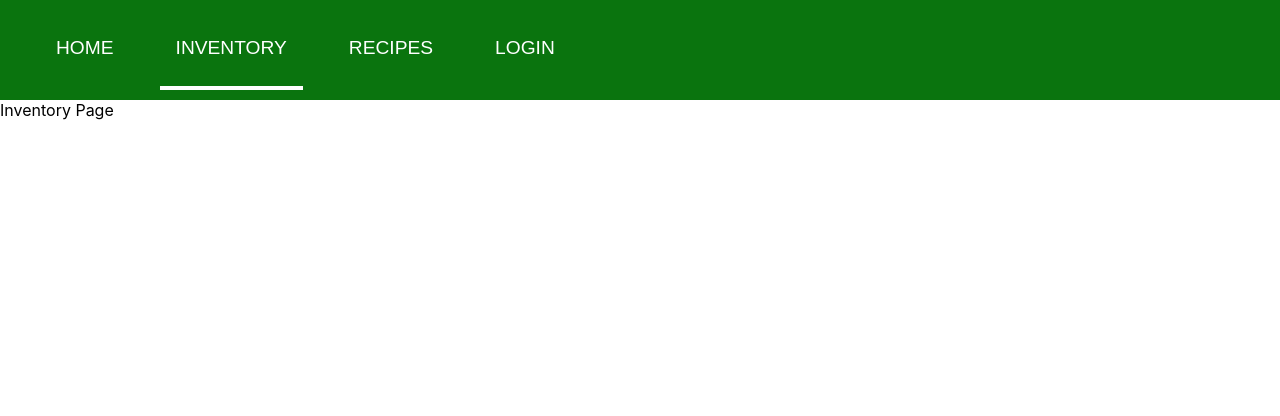
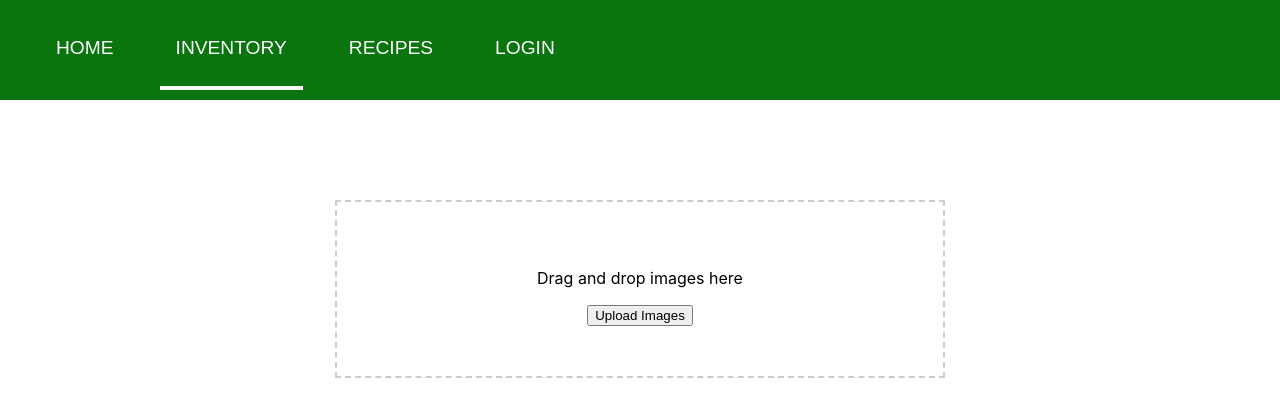
Before and after one commit to kylephan5/bytes, a React (Create React App) app in the folder bytes_client/: page /inventory in a window 1280 px wide. Shown: the top 416 px of the page. Built offline with nearby package versions, Linux system fonts and the light colour scheme.

Commit message:
logout route to home, inventory upload image (no delete yet)

```diff
--- a/bytes_client/src/components/Navbar.js
+++ b/bytes_client/src/components/Navbar.js
@@ -7,7 +7,7 @@ function Navbar({ isLoggedIn }) {
     const toggleMenu = () => setMenuclick(!Menuclick);
     const closemenu = () => setMenuclick(false);
 
-    // console.log(isLoggedIn)
+    console.log(isLoggedIn)
 
     return (
         <>
--- /dev/null
+++ b/bytes_client/src/components/pages/Inventory.css
@@ -0,0 +1,31 @@
+.inventory-container {
+    display: flex;
+    flex-direction: column;
+    align-items: center;
+}
+
+.drop-area {
+    border: 2px dashed #ccc;
+    padding-top: 50px;
+    padding-bottom: 50px;
+    padding-left: 200px;
+    padding-right: 200px;
+    text-align: center;
+    cursor: pointer;
+    margin: 100px;
+}
+
+.image-preview {
+    display: flex;
+    flex-wrap: wrap;
+    justify-content: center;
+    gap: 10px;
+}
+
+img {
+    max-width: 100px;
+    max-height: 100px;
+    object-fit: cover;
+    border: 1px solid #ddd;
+    margin: 5px;
+}
--- a/bytes_client/src/components/pages/Inventory.js
+++ b/bytes_client/src/components/pages/Inventory.js
@@ -1,12 +1,61 @@
-import React from 'react';
+import React, { useState } from 'react';
 import '../../App.css';
+import './Inventory.css';
 
 function Inventory() {
+  const [images, setImages] = useState([]);
+  const fileInputRef = React.createRef();
+
+  const handleDrop = (e) => {
+    e.preventDefault();
+    const droppedFiles = Array.from(e.dataTransfer.files);
+    setImages([...images, ...droppedFiles]);
+  };
+
+  const handleDragOver = (e) => {
+    e.preventDefault();
+  };
+
+  const handleFileSelect = (e) => {
+    const selectedFiles = Array.from(e.target.files);
+    setImages([...images, ...selectedFiles]);
+  };
+
+  const handleUploadClick = () => {
+    fileInputRef.current.click();
+  };
+
   return (
-    <>
-      <div>Inventory Page</div>
-    </>
-  )
+    <div className="inventory-container">
+      <div
+        className="drop-area"
+        onDrop={handleDrop}
+        onDragOver={handleDragOver}
+      >
+        <p>Drag and drop images here</p>
+        <button type="button" onClick={handleUploadClick}>
+          Upload Images
+        </button>
+        <input
+          type="file"
+          multiple
+          accept="image/*"
+          style={{ display: 'none' }}
+          onChange={handleFileSelect}
+          ref={fileInputRef}
+        />
+      </div>
+      <div className="image-preview">
+        {images.map((image, index) => (
+          <img
+            key={index}
+            src={URL.createObjectURL(image)}
+            alt={`Image ${index}`}
+          />
+        ))}
+      </div>
+    </div>
+  );
 }
 
 export default Inventory;
--- a/bytes_client/src/components/pages/Profile.js
+++ b/bytes_client/src/components/pages/Profile.js
@@ -1,25 +1,32 @@
 import { React, useEffect, useState } from 'react';
 import axios from "axios";
 import '../../App.css';
-import { Navigate } from 'react-router-dom';
+// import { Navigate, Redirect } from 'react-router-dom';
+import { useNavigate } from "react-router-dom";
 
-function Profile({ setIsLoggedIn }) {
+
+function Profile(setIsLoggedIn) {
     const [email, setEmail] = useState();
     const [oldPassword, setOldPassword] = useState('');
     const [newPassword, setNewPassword] = useState('');
     const [confirmNewPassword, setConfirmNewPassword] = useState('');
     // const [passwordChangeMessage, setPasswordChangeMessage] = useState(''); // show password success/fail to change to user?
 
-    const userLogout = ({ setIsLoggedIn }) => {
+    const navigate = useNavigate();
+    const userLogout = () => {
         axios.post('logout/').then(function (response) {
-            console.log('signed out');
-            console.log(setIsLoggedIn)
+            // console.log('signed out');
+            // console.log(setIsLoggedIn)
+            // console.log(typeof setIsLoggedIn);
+            // setEmail('');
+            // console.log(email);
+            console.log(`${setIsLoggedIn}`)
+            navigate("/");
             setIsLoggedIn(false);
-            console.log(setIsLoggedIn)
-            Navigate('/');
+
         }).catch(function (error) {
             console.error(error);
-        });
+        })
     }
 
     const changePassword = () => {
@@ -53,9 +60,9 @@ function Profile({ setIsLoggedIn }) {
         <>
             <div>Profile Page</div>
             <div>{email}</div>
-            {<button onClick={userLogout(setIsLoggedIn)}>
+            <button onClick={() => userLogout()}>
                 Logout
-            </button>}
+            </button>
 
             <h2>Change Password</h2>
             <form>
```
Also changed, not shown: 2 other files (tests, documents, lock files or other folders).
